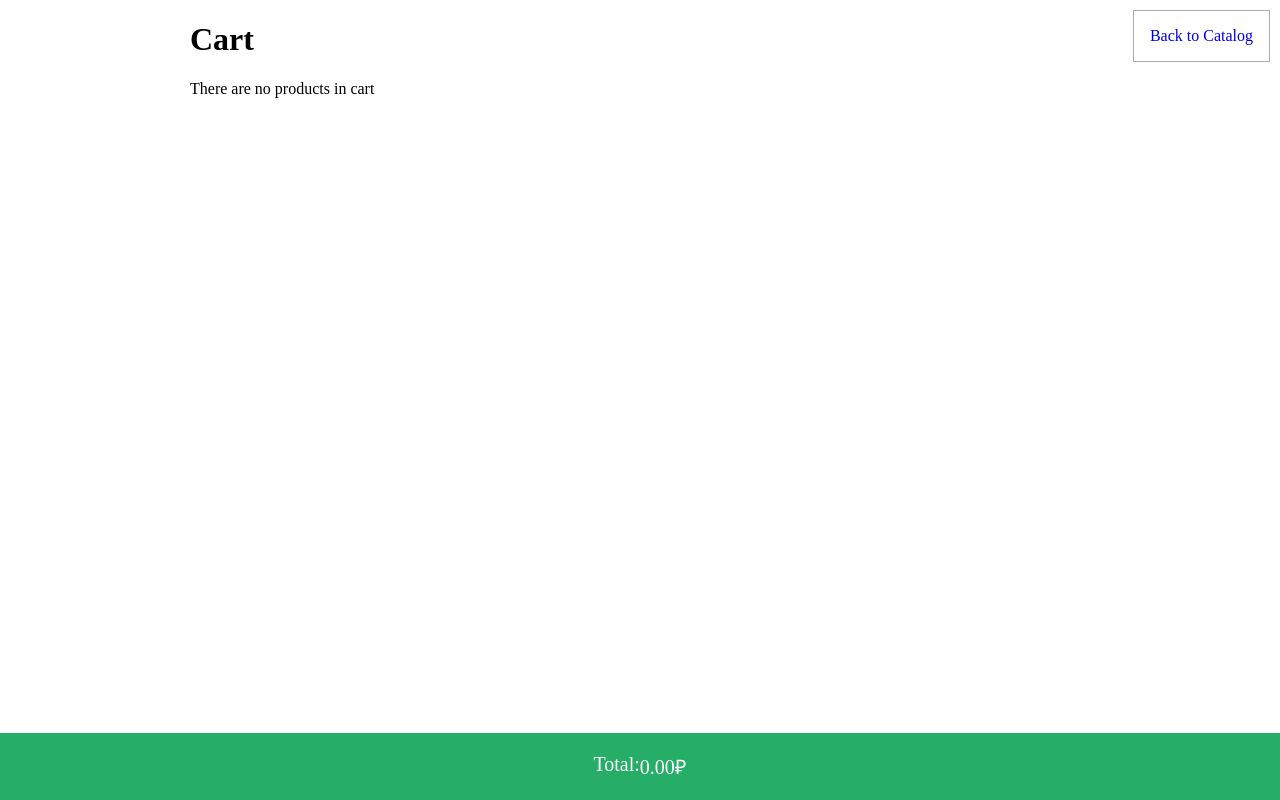
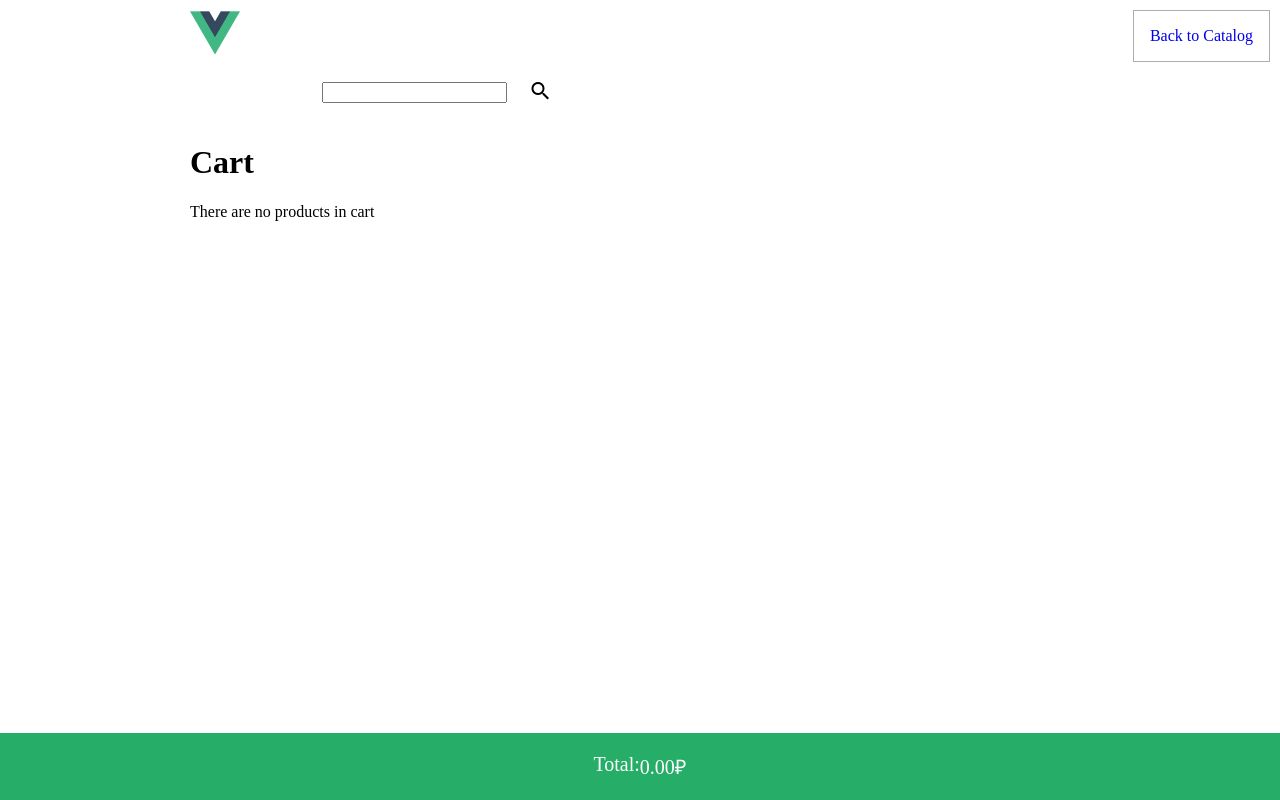
Before and after one commit to Tim-82/v-shop, a Vue app: page /cart in a window 1280 px wide. Built offline with nearby package versions, Linux system fonts and the light colour scheme.

Commit message:
add search possibility

```diff
--- a/src/components/catalog/v-catalog.vue
+++ b/src/components/catalog/v-catalog.vue
@@ -77,7 +77,8 @@ export default {
     ...mapGetters([
       'PRODUCTS',
       'CART',
-      'DESKTOP'
+      'DESKTOP',
+      'SEARCH_VALUE'
     ]),
     filteredProducts () {
       if (this.sortedProducts.length) {
@@ -115,7 +116,7 @@ export default {
           return e.category === category.name
         })
       }
-    }
+    },
     // sortByCategories (category) { -----FOR-single-Select---)
     //   this.sortedProducts = []
     //   let vm = this
@@ -126,6 +127,14 @@ export default {
     //   })
     //   this.selected = category.name
     // }
+    sortedProductsBySearchValue (valeu) {
+
+    }
+  },
+  watch: {
+    SEARCH_VALUE () {
+      this.sortedProductsBySearchValue(this.SEARCH_VALUE)
+    }
   },
   mounted () {
     this.GET_PRODUCTS_FROM_API()
--- /dev/null
+++ b/src/components/v-header.vue
@@ -0,0 +1,64 @@
+<template>
+  <div class="header">
+    <router-link :to="{name: 'mainPage'}">
+      <img src="../assets/logo.png" alt="">
+    </router-link>
+      <div class="search-field">
+        <input type="text" v-model="searchValue">
+        <button class="search_btn">
+          <i class="material-icons" @click="search">search</i>
+        </button>
+      </div>
+  </div>
+</template>
+
+<script>
+import { mapActions } from 'vuex'
+export default {
+  name: 'v-header',
+  data () {
+    return {
+      searchValue: ''
+    }
+  },
+  methods: {
+    ...mapActions([
+      'SET_SEARCH_VALUE'
+    ]),
+    search () {
+      this.SET_SEARCH_VALUE(this.searchValue)
+      this.$router.push('/catalog')
+    }
+  }
+}
+</script>
+
+<style scoped>
+  header {
+    display: flex;
+    justify-content: space-between;
+    align-items: center;
+    background: green;
+    padding: 16px;
+    position: fixed;
+    width: 100%;
+    top: 0;
+    left: 0;
+  }
+  img {
+    width: 50px;
+  }
+  .search-field {
+    padding: 16px;
+    position: relative;
+    right: 200px;
+    display: flex;
+    justify-content: center;
+    align-items: center;
+  }
+  .search_btn {
+    margin-left: 16px;
+    background: transparent;
+    border: none;
+  }
+</style>
--- /dev/null
+++ b/src/components/v-main-page.vue
@@ -0,0 +1,20 @@
+<template>
+  <div class="main-page">
+    <h1>Hello!</h1>
+    <p>
+      <router-link :to="{name: 'catalog'}">
+        to Catalog
+      </router-link>
+    </p>
+  </div>
+</template>
+
+<script>
+export default {
+
+}
+</script>
+
+<style>
+
+</style>
--- a/src/components/v-main-wrapper.vue
+++ b/src/components/v-main-wrapper.vue
@@ -1,5 +1,6 @@
 <template>
   <div class="main-wpapper">
+    <Header/>
     <keep-alive>
       <router-view />
     </keep-alive>
@@ -13,11 +14,11 @@
 
 <script>
 // import Catalog from './Catalog'
-// import Cart from './Cart'
+import Header from './v-header'
 
 export default {
   name: 'main-wpapper',
-  // components: { Catalog, Cart },
+  components: { Header },
   props: {},
   data () {
     return {
--- a/src/router/index.js
+++ b/src/router/index.js
@@ -2,12 +2,18 @@ import Vue from 'vue'
 import VueRouter from 'vue-router'
 import Catalog from '../components/catalog/v-catalog.vue'
 import Cart from '../components/cart/v-cart.vue'
+import MainPage from '../components/v-main-page.vue'
 
 Vue.use(VueRouter)
 
 const routes = [
   {
     path: '/',
+    name: 'mainPage',
+    component: MainPage
+  },
+  {
+    path: '/catalog',
     name: 'catalog',
     component: Catalog
   },
--- a/src/store/actions.js
+++ b/src/store/actions.js
@@ -29,5 +29,8 @@ export default {
   },
   SET_DESKTOP ({ commit }) {
     commit('SWITCH_DESKTOP')
+  },
+  SET_SEARCH_VALUE ({ commit }, value) {
+    commit('SET_SEARCH', value)
   }
 }
--- a/src/store/getters.js
+++ b/src/store/getters.js
@@ -1,14 +1,17 @@
 export default {
-  MOBILE(state) {
-    return state.mobile;
+  MOBILE (state) {
+    return state.mobile
   },
-  DESKTOP(state) {
-    return state.desktop;
+  DESKTOP (state) {
+    return state.desktop
   },
   PRODUCTS (state) {
     return state.products
   },
   CART (state) {
     return state.cart
+  },
+  SEARCH_VALUE (state) {
+    return state.searchValue
   }
 }
--- a/src/store/index.js
+++ b/src/store/index.js
@@ -8,6 +8,7 @@ Vue.use(Vuex)
 
 export default new Vuex.Store({
   state: {
+    searchValue: '',
     mobile: false,
     desktop: true,
     products: [],
--- a/src/store/mutations.js
+++ b/src/store/mutations.js
@@ -37,5 +37,8 @@ export default {
   SWITCH_DESKTOP: (state) => {
     state.mobile = false
     state.desktop = true
+  },
+  SET_SEARCH: (state, value) => {
+    state.searchValue = value
   }
 }
--- a/src/views/About.vue
+++ /dev/null
@@ -1,5 +0,0 @@
-<template>
-  <div class="about">
-    <h1>This is an about page</h1>
-  </div>
-</template>
```
